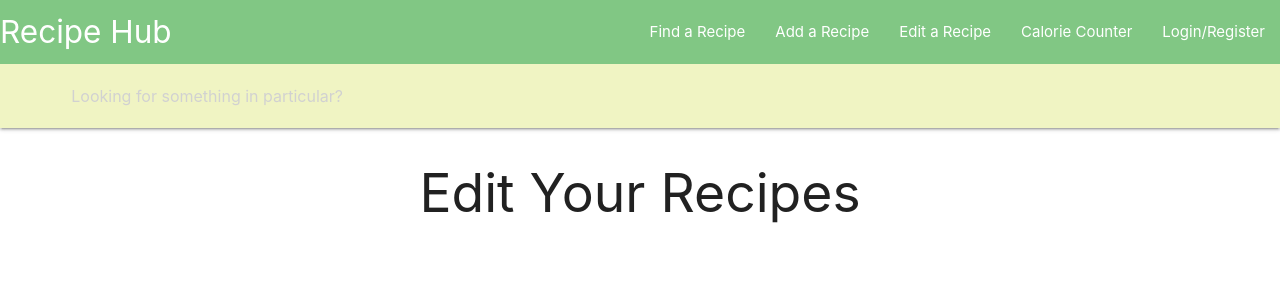
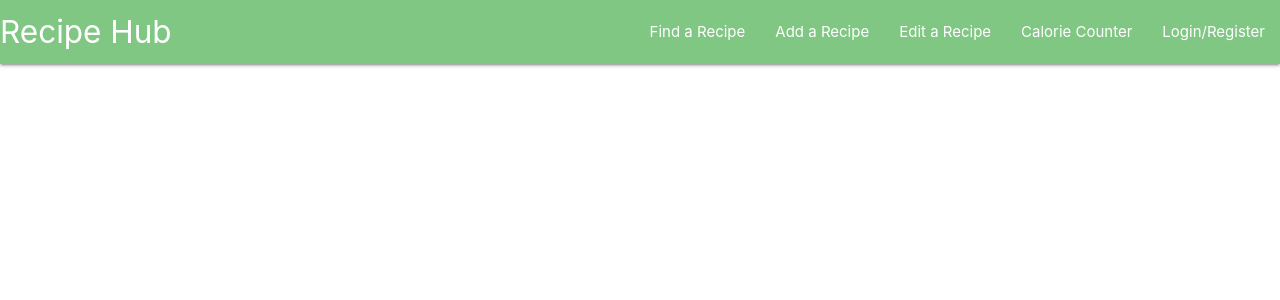
Before and after one commit to Didgerydont/data-centric-milestone-project, a Python web app: template templates/edit_recipe.html in a window 1280 px wide. Shown: the top 300 px of the page. Run offline with Jinja, Linux system fonts and the light colour scheme; the template is opened without the code that fills it, so the values that code supplies are empty.

Commit message:
not making much headway at present

```diff
--- a/static/css/style.css
+++ b/static/css/style.css
@@ -66,6 +66,13 @@
 
 }
 
+/*buttons */
+.edit-delete-buttons-container{
+    text-align: center;
+}
+.edit-delete-buttons{
+    display: inline-block;
+}
 /* menu options*/
 
 
--- a/templates/edit_recipe.html
+++ b/templates/edit_recipe.html
@@ -1,110 +1,11 @@
 {% extends 'base.html' %}
 {% block content %}
 <div class="row">
-    <nav class="-search-bar">
-        <div class="nav-wrapper #f0f4c3 lime lighten-4">
-            <form id="search-form" action="" method="POST" class="col s12">
-            <div class="input-field">
-                    <input class="search-bar" type="search" name="search_text" placeholder="Looking for something in particular?" required>
-                        <i class="material-icons" id="sendForm" for="submit-form">search</i>
-
-                </div>
-            </form>
-        </div>
-    </nav>
-</div>
-
-<div class="row">
-<h2 class="center">Edit Your Recipes</h2>
-    {% for recipe in recipes %}
-    <div class="container find-recipe-container">
+    <form action="">
 
 
-        <ul class="collapsible">
-
-            <li>
-
-                <div class="collapsible-header title-header">
-                    <div class="row">
-                        <div class="col s2 mt1em"><i class="material-icons">expand_more</i></div>
-                        <div class="col s10 header-align"><h3 class="recipe-header browser-default">{{recipe.title}}</h3></div>
-                    </div>
-                </div>
-                    <div class="collapsible-body">
-                        <div class="row">
-                            <div class="col s12">
-                                <div class="card">
-                                    <div class="card-image">
-                                    </div>
-                                    <div class="card-content recipe-description">
-                                        <h4 class="recipe-header">Description</h4>
-                                        <p>{{recipe.description}}</p>
-
-                                    </div>
-                                    <br>
-                                    <div class="card-content recipe-method">
-                                        <h4 class="recipe-header">Method</h4>
-                                        <p>{{recipe.method}}</p>
-
-                                    </div>
-                                    <br>
-                                    <div class="card-content recipe-ingredients">
-                                        <h4 class="recipe-header">Ingredients</h4>
-                                        <p>{{recipe.ingredients}}</p>
-
-                                    </div>
-                                    <br>
-                                    <div class="card-content recipe-meal">
-                                        <h4 class="recipe-header">Meal Type</h4>
-                                        <p>{{recipe.meal}}</p>
-
-                                    </div>
-                                    <br>
-                                    <div class="card-content recipe-serves">
-                                        <h4 class="recipe-header">Servings</h4>
-                                        <p>{{recipe.serves}}</p>
-
-                                    </div>
-                                    <br>
-                                    <div class="card-content recipe-prep-time">
-                                        <h4 class="recipe-header">Preperation Time</h4>
-                                        <p>{{recipe.prep_time}}</p>
-
-                                    </div>
-                                    <br>
-                                    <div class="card-content recipe-cooking-time">
-                                        <h4 class="recipe-header">Cooking Time</h4>
-                                        <p>{{recipe.cooking_time}}</p>
-
-                                    </div>
-                                    <br>
-                                    <div class="card-content recipe-country-of-origin">
-                                        <h4 class="recipe-header">Country of Origin</h4>
-                                        <p>{{recipe.country_of_origin}}</p>
-
-                                    </div>
-                                    <br>
-                                    <div class="card-content recipe-user-name">
-                                        <h4 class="recipe-header">Uploaded by</h4>
-                                        <p>{{recipe.user_name}}</p>
-
-                                    </div>
-                                    <br>
-
-                                </div>
-                            </div>
-                        </div>
-                    </div>
-                </div>
-
-            </li>
-
-        </ul>
-
-    </div>
-    {% endfor %}
+    </form>
 </div>
 
 
-
 {% endblock %}
--- a/templates/readrecipe.html
+++ b/templates/readrecipe.html
@@ -90,7 +90,10 @@
 
                                     </div>
                                     <br>
-
+                                    <div class="edit-delete-buttons-container edit-delete-buttons">
+                                        <button href="#" class="btn btn-primary btn-block green lighten-2 center">Edit</a>
+                                        <button href="#" class="btn btn-primary btn-block green lighten-2 center">Delete</a>
+                                    </div>
                                 </div>
                             </div>
                         </div>
--- a/templates/sign_in_required.html
+++ b/templates/sign_in_required.html
@@ -4,7 +4,7 @@
 
 <div class="container center">
     <h3>You must be logged in to alter the directory</h3>
-    <a href="url_for{'login_landing'}">Back to login</a>
+    <a href="{{url_for('login_landing')}}">Back to login</a>
 </div>
 
 
```
Also changed, not shown: app.py (+16 -46 lines).
